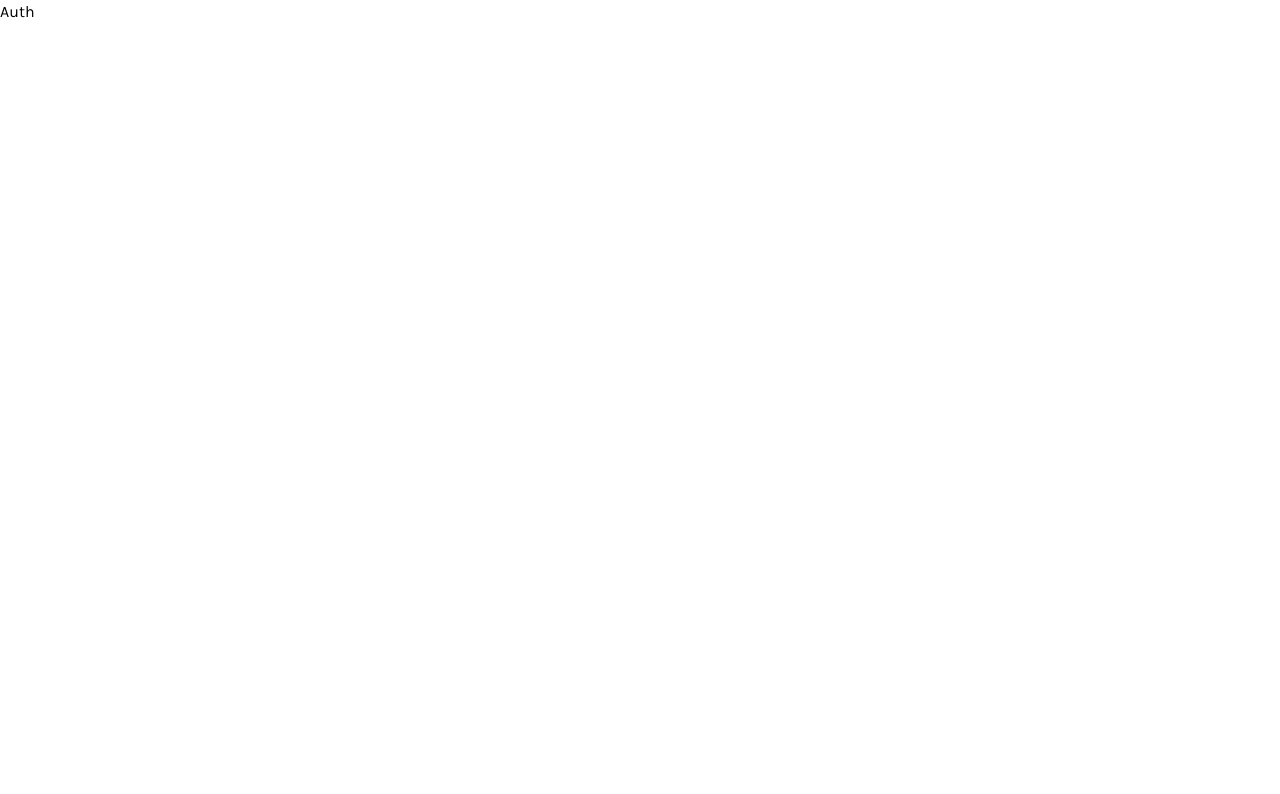
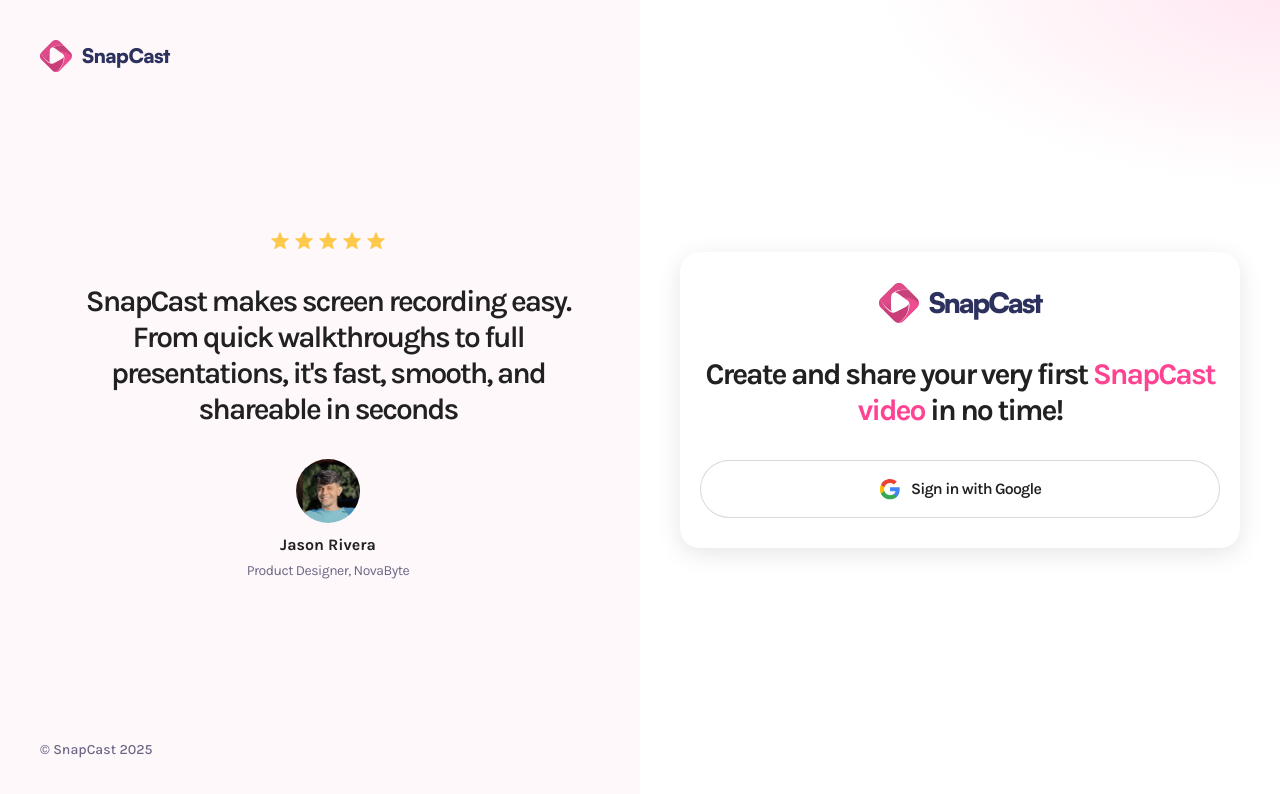
Before and after one commit to mustafahasanain/record-share-platform, a Next.js app: page /sign-in in a window 1280 px wide. Shown: the top 794 px of the page. Built offline with nearby package versions, Linux system fonts and the light colour scheme.

Commit message:
authentication ui page

```diff
--- a/app/(auth)/sign-in/page.tsx
+++ b/app/(auth)/sign-in/page.tsx
@@ -1,5 +1,89 @@
+import Link from "next/link";
+import Image from "next/image";
+
 const page = () => {
-  return <div>Auth</div>;
+  return (
+    <main className="sign-in">
+      <aside className="testimonial">
+        <Link href="/">
+          <Image
+            src="/assets/icons/logo.svg"
+            alt="SnapChat Logo"
+            width={32}
+            height={32}
+          />
+          <h1>SnapCast</h1>
+        </Link>
+
+        <div className="description">
+          <section>
+            <figure>
+              {Array.from({ length: 5 }).map((_, index) => (
+                <Image
+                  src="/assets/icons/star.svg"
+                  alt="Star Icon"
+                  width={20}
+                  height={20}
+                  key={index}
+                />
+              ))}
+            </figure>
+            <p>
+              SnapCast makes screen recording easy. From quick walkthroughs to
+              full presentations, it&apos;s fast, smooth, and shareable in
+              seconds
+            </p>
+
+            <article>
+              <Image
+                src="/assets/images/jason.png"
+                alt="Jason"
+                width={64}
+                height={64}
+                className="rounded-full"
+              />
+              <div>
+                <h2>Jason Rivera</h2>
+                <p>Product Designer, NovaByte</p>
+              </div>
+            </article>
+          </section>
+        </div>
+        <p>© SnapCast {new Date().getFullYear()}</p>
+      </aside>
+
+      <aside className="google-sign-in">
+        <section>
+          <Link href="/">
+            <Image
+              src="/assets/icons/logo.svg"
+              alt="SnapChat Logo"
+              width={40}
+              height={40}
+            />
+            <h1>SnapCast</h1>
+          </Link>
+
+          <p>
+            Create and share your very first <span>SnapCast video</span> in no
+            time!
+          </p>
+
+          <button>
+            <Image
+              src="/assets/icons/google.svg"
+              alt="Google Icon"
+              width={22}
+              height={22}
+            />
+            <span>Sign in with Google</span>
+          </button>
+        </section>
+      </aside>
+
+      <div className="overlay" />
+    </main>
+  );
 };
 
 export default page;
```
